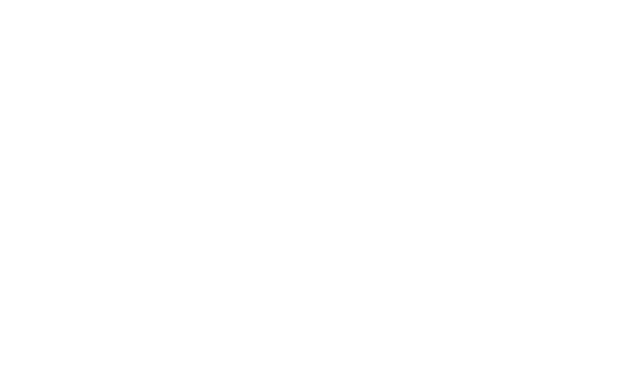
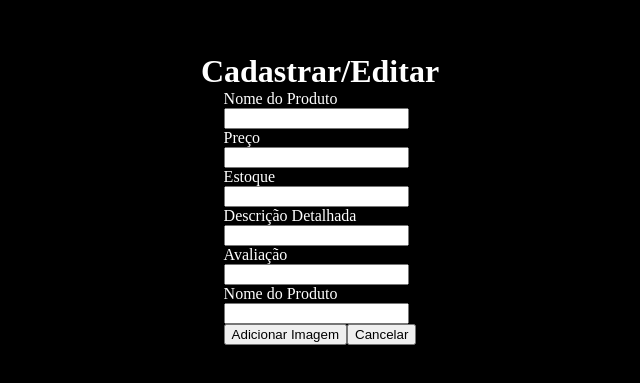
Before and after one commit to SintaxeNervosa/discoxp-site, a React (Vite) app: page /admin/product/create in a window 1280 px wide. Before the commit this address had no page. Shown: the part 201-584 px from the top of the page, without its empty margins (320-960 px from the left). Built offline with nearby package versions, Linux system fonts and the light colour scheme.

Commit message:
create product (page)

```diff
--- a/src/Routes.jsx
+++ b/src/Routes.jsx
@@ -6,6 +6,7 @@ const ListUser = lazy(() => import("./pages/listUser/listUser.jsx"));
 const Choice = lazy(() => import("./pages/choice/choice.jsx"));
 const UserRegister = lazy(() => import("./pages/userForm/create/UserFormPage.jsx"));
 const UserFormEdit = lazy(() => import("./pages/userForm/edit/UserFormEdit.jsx"));
+const ProductFormCreate = lazy(() => import("./pages/form/product/create/ProductFormCreate.jsx"));
 
 export default function RouteWeb() {
   return (
@@ -16,8 +17,9 @@ export default function RouteWeb() {
             <Route path="/login" element={<Login />} />
             <Route path="/choice" element={<Choice />} />
             <Route path="/admin/users" element={<ListUser />} />
-            <Route path="/admin/register" element={<UserRegister />} />
-            <Route path="/admin/edit/:userid" element={<UserFormEdit />} />
+            <Route path="/admin/user/register" element={<UserRegister />} />
+            <Route path="/admin/user/edit/:userid" element={<UserFormEdit />} />
+            <Route path="/admin/product/create" element={<ProductFormCreate />} />
           </Routes>
         </Suspense>
       </BrowserRouter>
--- /dev/null
+++ b/src/components/product/form/ProductForm.jsx
@@ -0,0 +1,41 @@
+import "./ProductStyleForm.scss";
+
+export default function ProductForm() {
+    const titleForm = "Cadastrar/Editar";
+    return (
+        <div className="container-form-product">
+            <h1>{titleForm}</h1>
+            <div className="content">
+                <form action="">
+                    <div className="product-name">
+                        <p>Nome do Produto</p>
+                        <input type="text" name="" id="" />
+                    </div>
+                    <div className="product-price">
+                        <p>Preço</p>
+                        <input type="text" name="" id="" />
+                    </div>
+                    <div className="product-stock">
+                        <p>Estoque</p>
+                        <input type="text" name="" id="" />
+                    </div>
+                    <div className="product-description">
+                        <p>Descrição Detalhada</p>
+                        <input type="text" name="" id="" />
+                    </div>
+                    <div className="product-evaluation">
+                        <p>Avaliação</p>
+                        <input type="text" name="" id="" />
+                    </div>
+                    <div className="product-name">
+                        <p>Nome do Produto</p>
+                        <input type="number" name="" id="" />
+                    </div>
+                    <button>Adicionar Imagem</button>
+                    <button>Cancelar</button>
+                </form>
+                <img src="" alt="" />
+            </div>
+        </div>
+    );
+}
--- /dev/null
+++ b/src/components/product/form/ProductStyleForm.scss
@@ -0,0 +1,14 @@
+.container-form-product {
+    display: flex;
+    flex-direction: column;
+    align-items: center;
+    justify-content: center;
+
+    height: 100vh;
+    color: white;
+    background-color: black;
+}
+
+.container-form-product .content {
+    display: flex;
+}
--- a/src/components/user/form/UserForm.jsx
+++ b/src/components/user/form/UserForm.jsx
@@ -1,5 +1,5 @@
 import { useParams, useNavigate } from "react-router-dom";
-import "./StyleForm.scss";
+import "./UserStyleForm.scss";
 import { useEffect, useState } from "react";
 import { ToastContainer, toast } from 'react-toastify';
 import { changeUser, createUser, getUsersById } from "../../../connection/userPaths.js";
--- /dev/null
+++ b/src/pages/form/product/create/ProductFormCreate.jsx
@@ -0,0 +1,9 @@
+import ProductForm from "../../../../components/product/form/ProductForm";
+
+export default function ProductFormCreate() {
+    return (
+        <div className="container-product-form-create">
+            <ProductForm />
+        </div>
+    );
+}
```
Also changed, not shown: src/components/user/form/UserStyleForm.scss (renamed from src/components/user/form/StyleForm.scss), src/pages/form/product/create/StyleProductFromCreate.scss (added).
